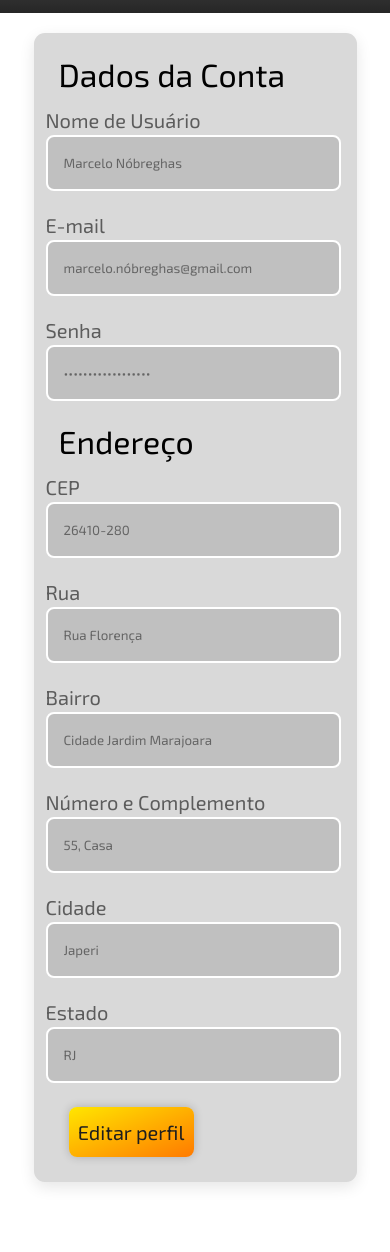
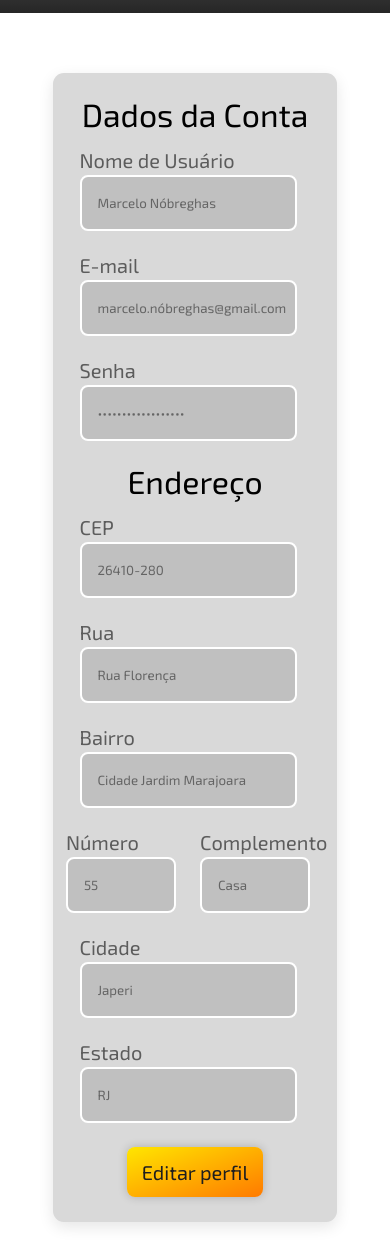
Before and after one commit to dsm-cefet-rj/ti-2023-1-grupo4, a React app in the folder frontend/: page /perfil in a window 390 px wide. Shown: the part 69-1321 px from the top of the page. Before the commit the page ends 1281 px from the top, so only its background shows below. Built offline with nearby package versions, Linux system fonts and the light colour scheme.

Commit message:
Divisão do numero com o complemento das telas de endereco e meu perfil + conserto de responsavidade das telas

```diff
--- a/frontend/src/components/Navbar/Navbar.js
+++ b/frontend/src/components/Navbar/Navbar.js
@@ -13,7 +13,7 @@ export default function Navbar(){
 
     function scrollToComponent(id){
         let pos = Position(document.getElementById(id))
-        window.scrollTo(0, pos-168)
+        window.scrollTo(0, pos-320)
         console.log(pos)
     }
 
--- a/frontend/src/pages/endereco.js
+++ b/frontend/src/pages/endereco.js
@@ -60,9 +60,15 @@ export default function Endereco(){
                                     <label>Bairro</label>
                                     <Field name='bairro' type="text" placeholder="Digite seu bairro"/>
                                 </div>
-                                <div className='enderecoInputs'>
-                                    <label>Número e complemeto</label>
-                                    <Field name='numero' type="text" placeholder="Digite o numero e o complemento"/>
+                                <div className='complementoContainer'>
+                                    <div className='complementoInputs'>
+                                    <label>Número</label>
+                                    <Field name='numero' type="text" placeholder="Digite o numero"/>
+                                    </div>
+                                    <div className='complementoInputs'>
+                                        <label>Complemeto</label>
+                                        <Field name='numero' type="text" placeholder="Digite o complemento"/>
+                                    </div>
                                 </div>
                                 <div className='enderecoInputs'>
                                     <label>Cidade</label>
--- a/frontend/src/pages/perfil.js
+++ b/frontend/src/pages/perfil.js
@@ -44,7 +44,7 @@ export default function perfil() {
               </div>
               <div className='enderecoContainer'>
                 <h1>Endereço</h1>
-                <div className='inputsContainer'>
+                <div className='inputsContainerTwo'>
                     <InputField
                       label={"CEP"}
                       value={"26410-280"}
@@ -63,12 +63,21 @@ export default function perfil() {
                       type={"text"}
                       editable={edit}
                     />
-                    <InputField
-                      label={"Número e Complemento"}
-                      value={"55, Casa"}
+                    <div className='complementoBox'>
+                      <InputField
+                      label={"Número"}
+                      value={"55"}
                       type={"text"}
                       editable={edit}
-                    />
+                      />
+                      <InputField
+                        label={"Complemento"}
+                        value={"Casa"}
+                        type={"text"}
+                        editable={edit}
+                      />
+                    </div>
+
                     <InputField
                       label={"Cidade"}
                       value={"Japeri"}
@@ -86,11 +95,11 @@ export default function perfil() {
               {
                 !edit
                 ? <div id='submit-wrapper'>
-                    <Button texto='Editar perfil' onClick={() => setEdit(!edit)}/>
+                    <button className='buttonStyle' onClick={() => setEdit(!edit)}>Editar perfil</button>
                   </div>
                 : <div id='submit-wrapper'>
-                    <Button texto='Cancelar' onClick={() => setEdit(!edit)}/>
-                    <Button texto='Salvar' onClick={() => setEdit(!edit)}/>
+                    <button className='buttonStyleTwo' onClick={() => setEdit(!edit)}>Cancelar</button>
+                    <button className='buttonStyleTwo' onClick={() => setEdit(!edit)}>Salvar</button>
                   </div>
               }
 
--- a/frontend/src/styles/endereco.scss
+++ b/frontend/src/styles/endereco.scss
@@ -133,6 +133,34 @@
     outline: none;
 }
 
+.complementoContainer{
+    display: flex;
+
+}
+
+.complementoInputs{
+    display: flex;
+    flex-direction: column;
+    margin-right: 10px;
+}
+
+.complementoInputs label{
+    color: var(--cinza-detalhe);
+    margin-bottom: 10px;
+}
+
+.complementoInputs input{
+    margin-bottom: 15px;
+    width: 180px;
+    height: 40px;
+    color: var(--cinza-detalhe);
+    padding-left: 16px;
+    border-radius: 8px;
+    background-color: transparent;
+    border: solid 1px;
+    outline: none;
+}
+
 
 @media only screen and (max-width: 700px){
     .enderecoBox{
@@ -149,6 +177,10 @@
         width: 320px;
     }
 
+    .complementoInputs input{
+        width: 140px;
+    }
+
     .enderecoInputs select{
         width: 340px;
     }
@@ -161,6 +193,11 @@
 
     .enderecoInputs input{
         width: 250px;
+    }
+
+    .complementoInputs input{
+        width: 110px;
+        font-size: 10px;
     }
 
     .enderecoInputs select{
@@ -180,4 +217,8 @@
     .enderecoInputs select{
         height: 25px;
     }
+
+    .complementoInputs input{
+        height: 25px;
+    }
 }
--- a/frontend/src/styles/perfil.scss
+++ b/frontend/src/styles/perfil.scss
@@ -4,6 +4,32 @@ html{
 
 .submit-wrapper{
     display: flex;
+}
+
+.buttonStyle{
+    width: 12vw;
+    height: 50px;
+    background: linear-gradient(to bottom right, #FFE600 0%, #FF7A00 100%);
+    box-shadow: 0px 0px 10px rgba(0, 0, 0, 0.2);
+    border-radius: 8px;
+    margin: 0px 10px 0px 10px;
+    color: #1E1E1E;
+    border: 0;
+    font-size: 20px;
+    transition-duration: 0.4s;
+}
+
+.buttonStyleTwo{
+    width: 12vw;
+    height: 50px;
+    background: linear-gradient(to bottom right, #FFE600 0%, #FF7A00 100%);
+    box-shadow: 0px 0px 10px rgba(0, 0, 0, 0.2);
+    border-radius: 8px;
+    margin: 0px 10px 0px 10px;
+    color: #1E1E1E;
+    border: 0;
+    font-size: 20px;
+    transition-duration: 0.4s;
 }
 
 .perfilPrincipal{
@@ -19,7 +45,7 @@ html{
     width: 70vw;
     height: max-content;
 
-    margin-top: 20px;
+    margin-top: 60px;
     padding: 25px;
 
     background-color: var(--cinza-header);
@@ -44,11 +70,9 @@ html{
     display: flex;
     flex-wrap: wrap;
     margin-left: 10px;
-
 }
 
-
-input{
+.inputsContainer input{
     height: 50px;
     width: 30vw;
     padding-left: 16px;
@@ -58,10 +82,9 @@ input{
     border: 2px solid #FFFFFF;
     border-radius: 8px;
     outline: none;
-
 }
 
-input:read-only{
+.inputsContainer input:read-only{
     height: 50px;
     width: 30vw;
     padding-left: 16px;
@@ -73,6 +96,50 @@ input:read-only{
     border-radius: 8px;
     outline: none;
 }
+
+.inputsContainerTwo{
+    display: flex;
+    flex-wrap: wrap;
+    margin-left: 10px;
+}
+
+.inputsContainerTwo input{
+    height: 50px;
+    width: 30vw;
+    padding-left: 16px;
+    margin-bottom: 24px;
+    margin-right: 24px;
+    background-color: #ffffffa2;
+    border: 2px solid #FFFFFF;
+    border-radius: 8px;
+    outline: none;
+}
+
+.inputsContainerTwo input:read-only{
+    height: 50px;
+    width: 30vw;
+    padding-left: 16px;
+    margin-bottom: 24px;
+    margin-right: 24px;
+    color: #0000007a;
+    background-color: #c0c0c0;
+    border: 2px solid #FFFFFF;
+    border-radius: 8px;
+    outline: none;
+}
+
+.complementoBox{
+    display: flex;
+}
+
+.complementoBox input{
+    width: 13.8vw;
+}
+
+.complementoBox input:read-only{
+    width: 13.8vw;
+}
+
 
 .labelContainer{
     display: flex;
@@ -86,16 +153,80 @@ input:read-only{
     color: var(--cinza-claro-padrao);
 }
 
-@media only screen and (max-width: 768px){
-    .inputsContainer input{
-        width: 70vw;
+@media only screen and (max-width: 1194px){
+    .complementoBox input{
+        width: 13vw;
     }
+
+    .complementoBox input:read-only{
+        width: 13vw;
+    }
+}
+
+@media only screen and (max-width: 1058px){
+    .complementoBox input{
+        width: 12.5vw;
+    }
+
+    .complementoBox input:read-only{
+        width: 12.5vw;
+    }
+}
+
+@media only screen and (max-width: 1019px){
+    .perfilContainer{
+        width: 60vw;
+        align-items: center;
+    }
+
+    h1{
+        align-self: center;
+    }
+
+    .buttonStyle{
+        width: 35vw;
+    }
+
+    .buttonStyleTwo{
+        width: 25vw;
+    }
+
     .inputsContainer{
-        margin-left: 20px;
-        margin-right: 0;
         justify-content: center;
     }
-    .perfilContainer{
-        width: 70vw;
+
+    .inputsContainerTwo{
+        justify-content: center;
+    }
+
+    .inputsContainer input{
+        width: 50vw;
+    }
+
+    .inputsContainer input:read-only{
+        width: 50vw;
+    }
+
+    .inputsContainerTwo input{
+        width: 50vw;
+    }
+
+    .inputsContainerTwo input:read-only{
+        width: 50vw;
+    }
+
+    .complementoBox input{
+        width: 22.6vw;
+    }
+
+    .complementoBox input:read-only{
+        width: 22.6vw;
     }
 }
+
+@media only screen and (max-width: 1019px){
+    .buttonStyleTwo{
+        width: 22vw;
+        font-size: 18px;
+    }
+}
```
